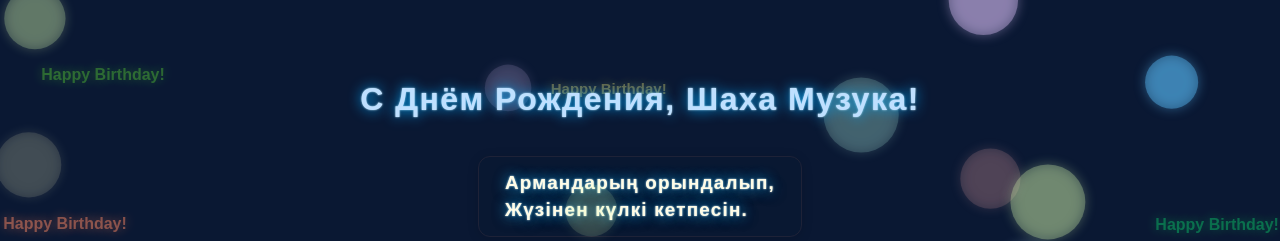
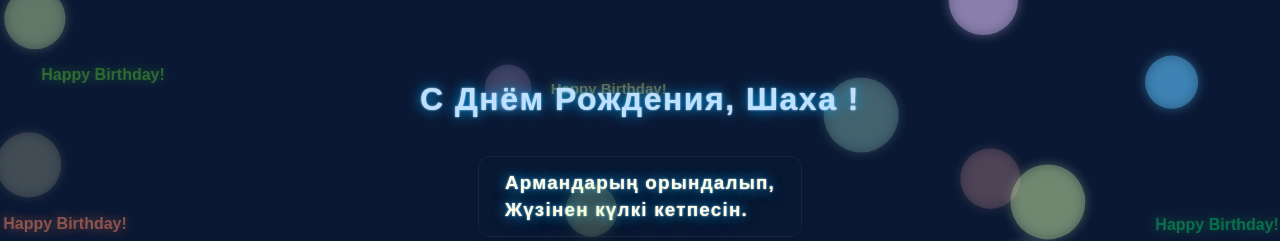
Before and after one commit to nuraybek/HB-day, a plain HTML site: page index.htm in a window 1280 px wide. Shown: the top 241 px of the page. Drawn offline with Linux system fonts and the light colour scheme.

Commit message:
Update index.htm

```diff
--- a/index.htm
+++ b/index.htm
@@ -137,7 +137,7 @@
   <canvas id="sparkle-canvas"></canvas>
 
   <div class="gallery-title">
-    С Днём Рождения, Шаха Музука!
+    С Днём Рождения, Шаха !
   </div>
   <div class="wishes">
     Армандарың орындалып,<br>
```
